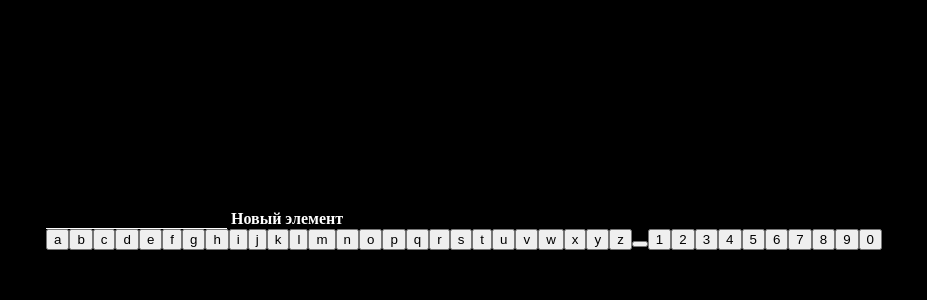
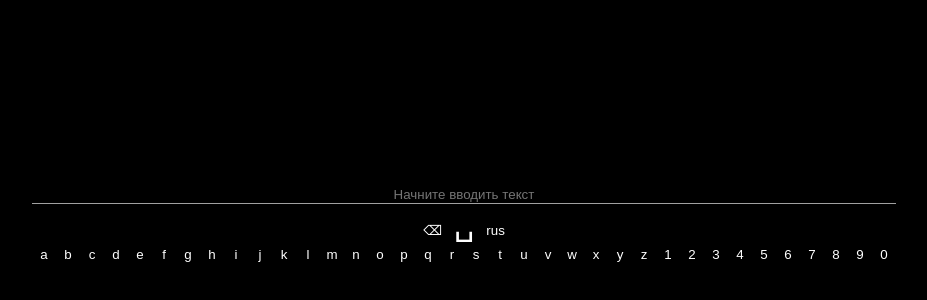
Before and after one commit to teplo1337/JetStyle, a plain HTML site: page index.html in a window 1280 px wide. Shown: the part 178-478 px from the top of the page, without its empty margins (176-1103 px from the left). Drawn offline with Linux system fonts and the light colour scheme.

Commit message:
second step

```diff
--- a/content/keyboard.js
+++ b/content/keyboard.js
@@ -1,19 +1,50 @@
+let setButton = (input, element, key) => {
+  element.setAttribute('type', 'button');
+  element.addEventListener('click', () => {
+    if (key === 'backspace') {
+      input.value = input.value.substring(0, input.value.length -1)
+    } else if (key === 'lang') {
+
+    } else if (key === 'space') {
+      input.value += ' ';
+    } else {
+      input.value += key;
+    }
+  });
+}
+
 document.querySelectorAll('.input-keyboard').forEach((element) => {
-    let parent = element.parentNode;
-    let label = document.createElement('label');
+  const parent = element.parentNode;
+  const bar = document.createElement('div');
+  const backspace = document.createElement('button');
+  backspace.innerHTML = '⌫';
+  setButton(element, backspace, 'backspace');
 
-    label.innerHTML = '<b>Новый элемент</b>';
-    parent.appendChild(label);
+  const space = document.createElement('button');
+  space.innerHTML = '␣';
+  space.className = 'keyboard-bar-space';
+  setButton(element, space, 'space');
 
-    let alphabet = 'abcdefghijklmnopqrstuvwxyz 1234567890';
-    let alphabetArray = alphabet.split('');
-    let keys = document.createElement('div');
+  const lang = document.createElement('button');
+  lang.innerHTML = 'rus';
+  setButton(element, lang, 'rus');
 
+  bar.appendChild(backspace);
+  bar.appendChild(space);
+  bar.appendChild(lang);
+  bar.className = 'keyboard-bar';
+  parent.appendChild(bar);
 
-    for (let i = 0; i < alphabetArray.length; i++) {
-      let button = document.createElement('button');
-      button.innerHTML = alphabetArray[i];
-      keys.appendChild(button);
-    }
-    parent.appendChild(keys);
+  const alphabet = 'abcdefghijklmnopqrstuvwxyz1234567890';
+  const alphabetArray = alphabet.split('');
+  const keys = document.createElement('div');
+  keys.className = 'keyboard-keys';
+
+  for (let i = 0; i < alphabetArray.length; i++) {
+    const button = document.createElement('button');
+    button.innerHTML = alphabetArray[i];
+    setButton(element, button, alphabetArray[i]);
+    keys.appendChild(button);
+  }
+  parent.appendChild(keys);
 });
--- a/content/style.css
+++ b/content/style.css
@@ -1,22 +1,75 @@
 body {
   background-color: black;
 }
+
 .content {
   height: 100vh;
   display: flex;
   align-items: center;
   justify-content: center;
+  flex-direction: row;
 }
+
+#form1 {
+  display: flex;
+  flex-direction: column;
+}
+
 .input-keyboard {
   background-color: black;
   border: 0px;
-  border-bottom: 1px solid white;
+  border-bottom: 1px solid rgb(161, 161, 161);
   color: white;
   text-align: center;
 }
+
 .input-keyboard:focus {
   outline: none;
+  border-bottom: 1px solid white;
 }
-label {
+.keyboard-keys {
+  min-height: 2rem;
+}
+.keyboard-keys > button {
+  background-color: black;
+  border: 0px;
+  width: 1.5rem;
+  height: 1.5rem;
+  text-align: center;
   color: white;
 }
+.keyboard-keys > button:hover {
+  border-radius: 1.5rem;
+  color: white;
+  background-color: rgb(97, 97, 97);
+}
+.keyboard-keys > button:focus {
+  outline: none;
+  border-radius: 1.5rem;
+  color: white;
+  background-color: rgb(97, 97, 97);
+}
+
+.keyboard-bar {
+  min-height: 2rem;
+  color: white;
+  text-align: center;
+}
+.keyboard-bar > button {
+  background-color: black;
+  border: 0px;
+  height: 1.5rem;
+  text-align: center;
+  color: white;
+}
+.keyboard-bar > button:hover {
+  color: rgb(163, 163, 163);
+}
+.keyboard-bar > button:focus {
+  outline: none;
+  color: rgb(163, 163, 163);
+}
+.keyboard-bar-space {
+  font-size: 2rem;
+  height: 5rem;
+}
--- a/index.html
+++ b/index.html
@@ -7,8 +7,8 @@
 </head>
 <body>
   <div class="content">
-    <form>
-        <input class="input-keyboard" type="text"></input>
+    <form id="form1">
+        <input class="input-keyboard" type="text" placeholder="Начните вводить текст"></input>
     </form>
   </div>
 </body>
```
